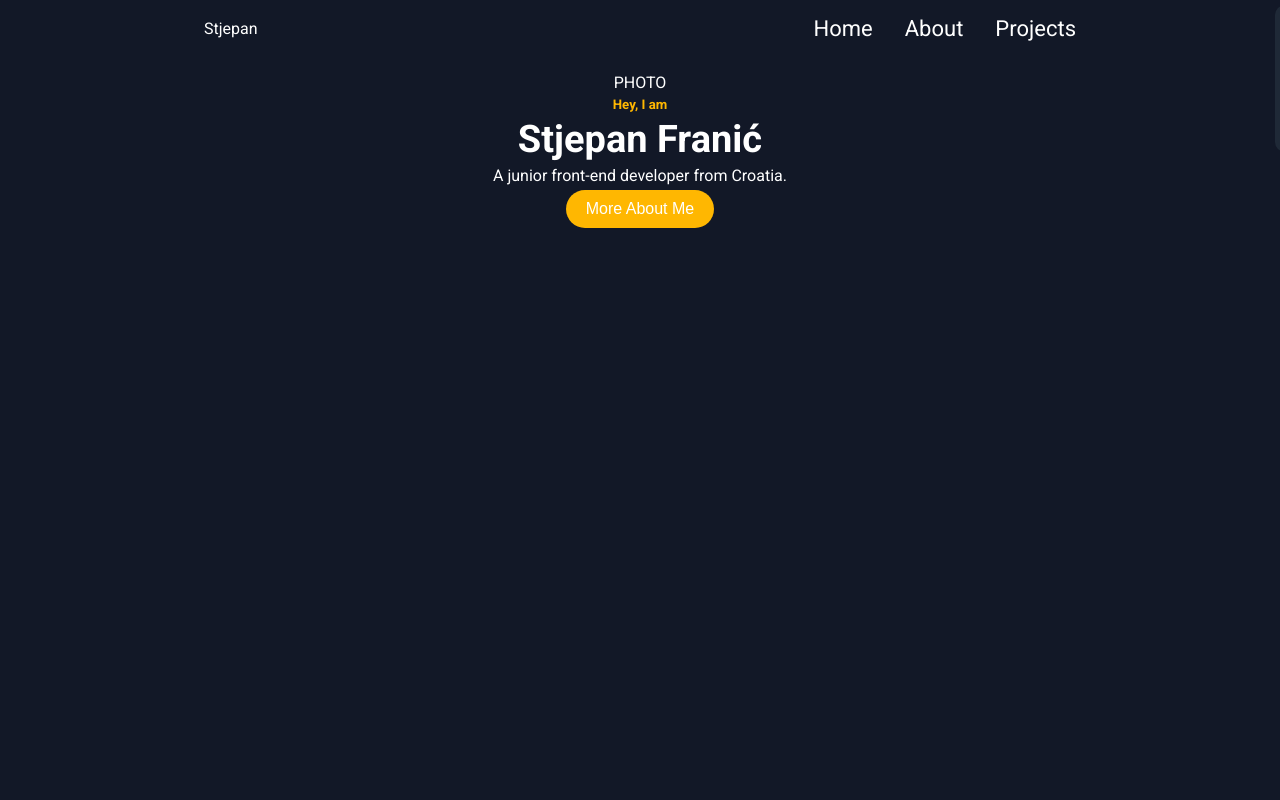
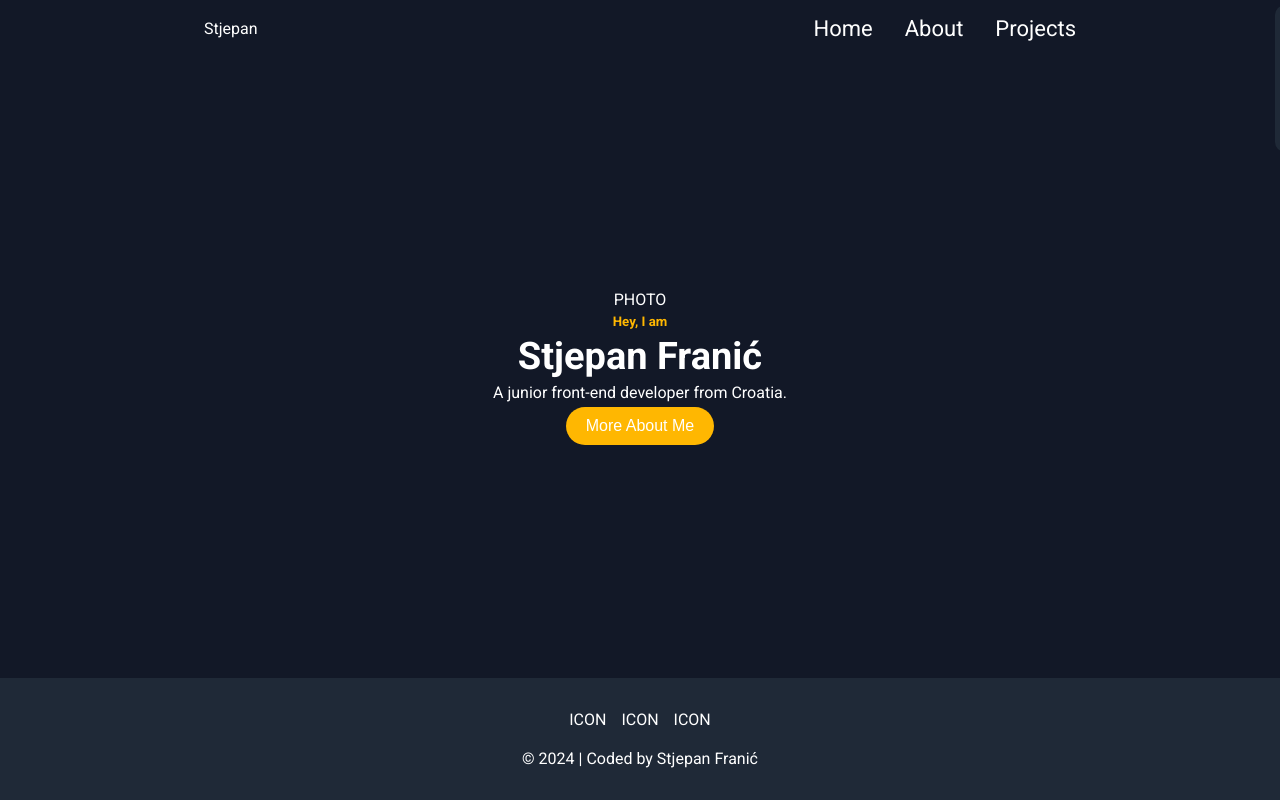
Before and after one commit to Stjepan1999/portfolio, a React (Vite) app: page / in a window 1280 px wide. Built offline with nearby package versions, Linux system fonts and the light colour scheme.

Commit message:
Create footer

```diff
--- a/src/App.jsx
+++ b/src/App.jsx
@@ -5,6 +5,7 @@ import { HomePage } from './pages/HomePage/HomePage';
 import { AboutPage } from './pages/AboutPage/AboutPage';
 import { ProjectsPage } from './pages/ProjectsPage/ProjectsPage';
 import './styles.scss';
+import { Footer } from './components/Footer/Footer';
 
 export const App = () => {
   return (
@@ -15,6 +16,7 @@ export const App = () => {
         <Route path="/about" element={<AboutPage />} />
         <Route path="/projects" element={<ProjectsPage />} />
       </Routes>
+      <Footer />
     </Router>
   );
 };
--- /dev/null
+++ b/src/components/Footer/Footer.jsx
@@ -0,0 +1,16 @@
+import './Footer.scss';
+
+export const Footer = () => {
+  return (
+    <footer className="footer">
+      <div className="footer-container">
+        <div className="footer-icons-container">
+          <div className="small-icon">ICON</div>
+          <div className="small-icon">ICON</div>
+          <div className="small-icon">ICON</div>
+        </div>
+        <div className="text">© 2024 | Coded by Stjepan Franić</div>
+      </div>
+    </footer>
+  );
+};
--- /dev/null
+++ b/src/components/Footer/Footer.scss
@@ -0,0 +1,29 @@
+@import '../../variables';
+
+.footer {
+  background-color: $secondary-color;
+  color: $text-color;
+  display: flex;
+  flex-direction: column;
+  align-items: center;
+  padding: 2rem;
+}
+
+.footer-container {
+  display: flex;
+  flex-direction: column;
+  align-items: center;
+  gap: 20px;
+}
+
+.footer-icons-container {
+  display: flex;
+  align-items: center;
+  gap: 15px;
+}
+
+@media (max-width: 600px) {
+  .footer {
+    padding: 2rem 1rem;
+  }
+}
--- a/src/components/Header/Header.scss
+++ b/src/components/Header/Header.scss
@@ -4,8 +4,9 @@
   display: flex;
   align-items: center;
   justify-content: space-between;
+  width: 100%;
+  margin: auto;
   max-width: 1000px;
-  margin: auto;
   padding: 1rem 4rem;
   color: $text-color;
 }
--- a/src/pages/HomePage/HomePage.scss
+++ b/src/pages/HomePage/HomePage.scss
@@ -3,6 +3,7 @@
 .home-page {
   align-items: center;
   justify-content: center;
+  flex: 1;
 }
 
 .landing-section {
--- a/src/styles.scss
+++ b/src/styles.scss
@@ -12,8 +12,12 @@
 body {
   background-color: $background-color;
   font-family: $font-stack-primary;
+}
+
+#root {
   display: flex;
   flex-direction: column;
+  min-height: 100vh;
 }
 
 .text-primary-color {
```
